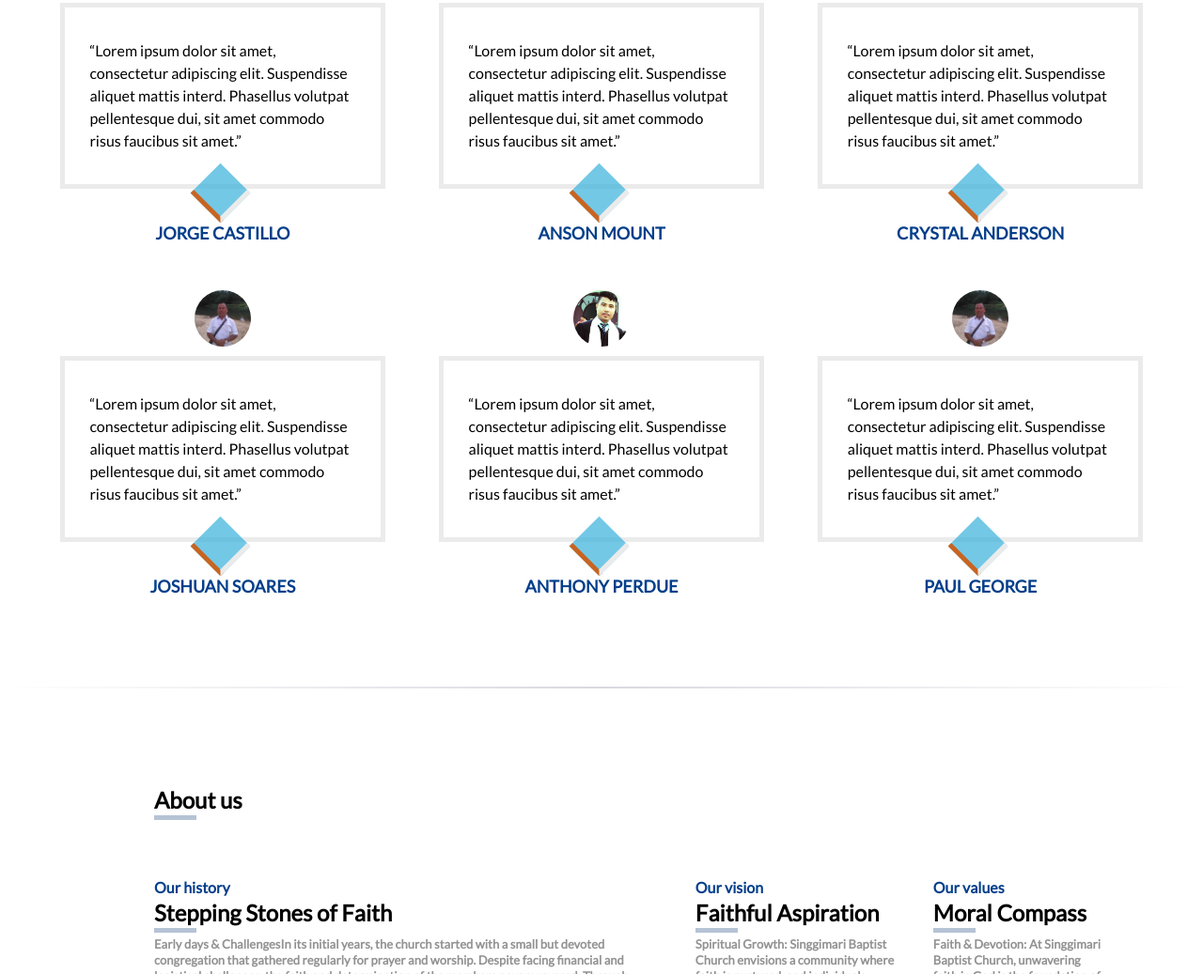
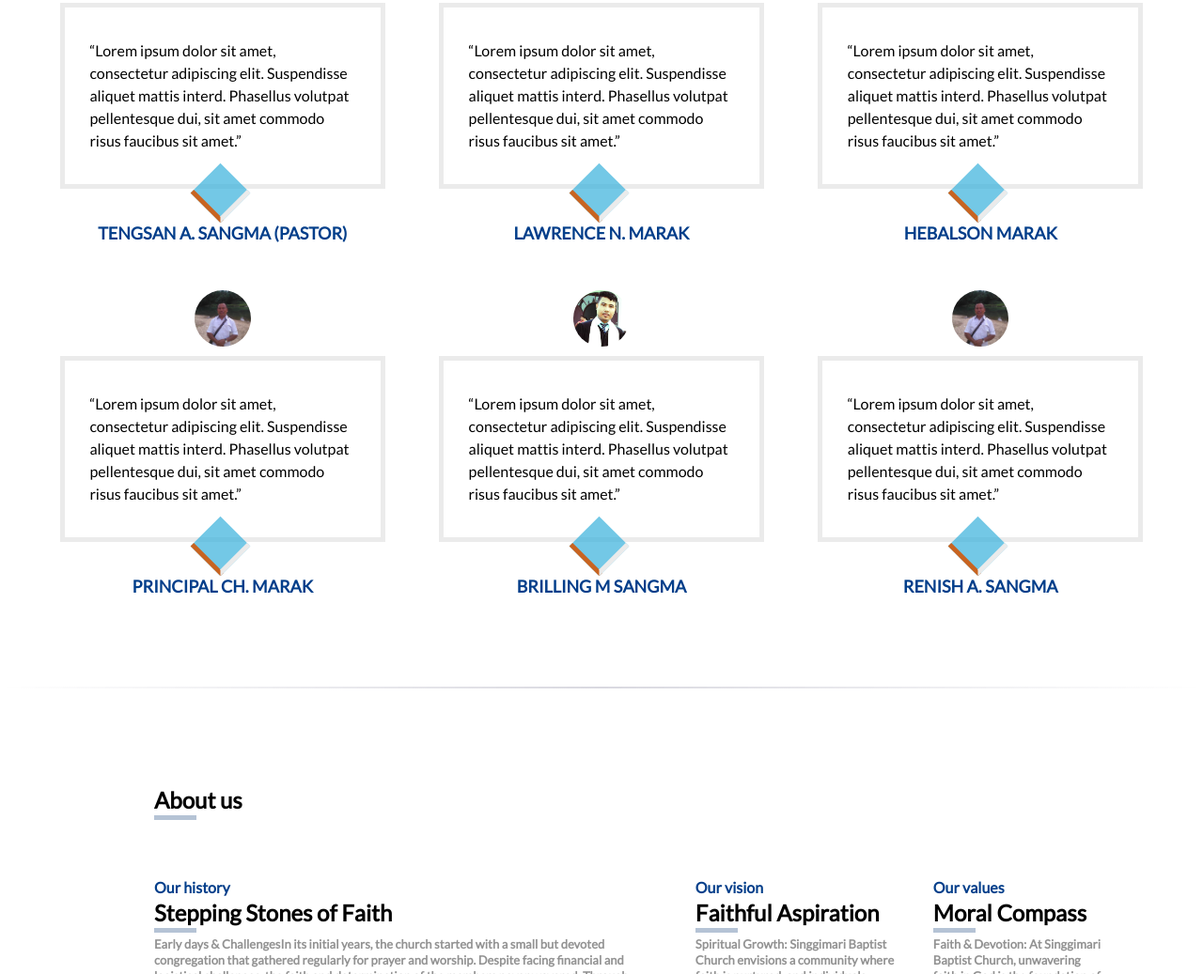
Before and after one commit to hendrixmk/singgimaribaptistchurch, a plain HTML site: page index.html in a window 1280 px wide. Shown: the part 6008-7045 px from the top of the page at 94% size. Drawn offline with Linux system fonts and the light colour scheme; a web font is replaced by a local one.

Commit message:
Update index.html

```diff
--- a/index.html
+++ b/index.html
@@ -347,32 +347,32 @@
             <li>
 				<img src="Images/pastor.jpeg" alt="Michael Fox" class="testimonial-img">
                 <div><p>&ldquo;Lorem ipsum dolor sit amet, consectetur adipiscing elit. Suspendisse aliquet mattis interd. Phasellus volutpat pellentesque dui, sit amet commodo risus faucibus sit amet.&rdquo;</p><span class="quote-arrow"></span></div>
-                <span class="grid-testimonials-citation">Jorge Castillo</span>
+                <span class="grid-testimonials-citation">Tengsan A. Sangma (Pastor)</span>
             </li>
             <li>
 				<img src="Images/aspastor.jpeg" alt="Michael Fox" class="testimonial-img">
                 <div><p>&ldquo;Lorem ipsum dolor sit amet, consectetur adipiscing elit. Suspendisse aliquet mattis interd. Phasellus volutpat pellentesque dui, sit amet commodo risus faucibus sit amet.&rdquo;</p><span class="quote-arrow"></span></div>
-                <span class="grid-testimonials-citation">Anson Mount</span>
+                <span class="grid-testimonials-citation">Lawrence N. Marak</span>
             </li>
             <li>
 				<img src="Images/pastor.jpeg" alt="Michael Fox" class="testimonial-img">
                 <div><p>&ldquo;Lorem ipsum dolor sit amet, consectetur adipiscing elit. Suspendisse aliquet mattis interd. Phasellus volutpat pellentesque dui, sit amet commodo risus faucibus sit amet.&rdquo;</p><span class="quote-arrow"></span></div>
-                <span class="grid-testimonials-citation">Crystal Anderson</span>
+                <span class="grid-testimonials-citation">Hebalson Marak</span>
             </li>
             <li>
 				<img src="Images/aspastor.jpeg" alt="Michael Fox" class="testimonial-img">
                 <div><p>&ldquo;Lorem ipsum dolor sit amet, consectetur adipiscing elit. Suspendisse aliquet mattis interd. Phasellus volutpat pellentesque dui, sit amet commodo risus faucibus sit amet.&rdquo;</p><span class="quote-arrow"></span></div>
-                <span class="grid-testimonials-citation">Joshuan Soares</span>
+                <span class="grid-testimonials-citation">Principal Ch. Marak</span>
             </li>
             <li>
 				<img src="Images/pastor.jpeg" alt="Michael Fox" class="testimonial-img">
                 <div><p>&ldquo;Lorem ipsum dolor sit amet, consectetur adipiscing elit. Suspendisse aliquet mattis interd. Phasellus volutpat pellentesque dui, sit amet commodo risus faucibus sit amet.&rdquo;</p><span class="quote-arrow"></span></div>
-                <span class="grid-testimonials-citation">Anthony Perdue</span>
+                <span class="grid-testimonials-citation">Brilling M Sangma</span>
             </li>
             <li>
 				<img src="Images/aspastor.jpeg" alt="Michael Fox" class="testimonial-img">
                 <div><p>&ldquo;Lorem ipsum dolor sit amet, consectetur adipiscing elit. Suspendisse aliquet mattis interd. Phasellus volutpat pellentesque dui, sit amet commodo risus faucibus sit amet.&rdquo;</p><span class="quote-arrow"></span></div>
-                <span class="grid-testimonials-citation">Paul George</span>
+                <span class="grid-testimonials-citation">Renish A. Sangma</span>
             </li>
         </ul>
     </div>
```
